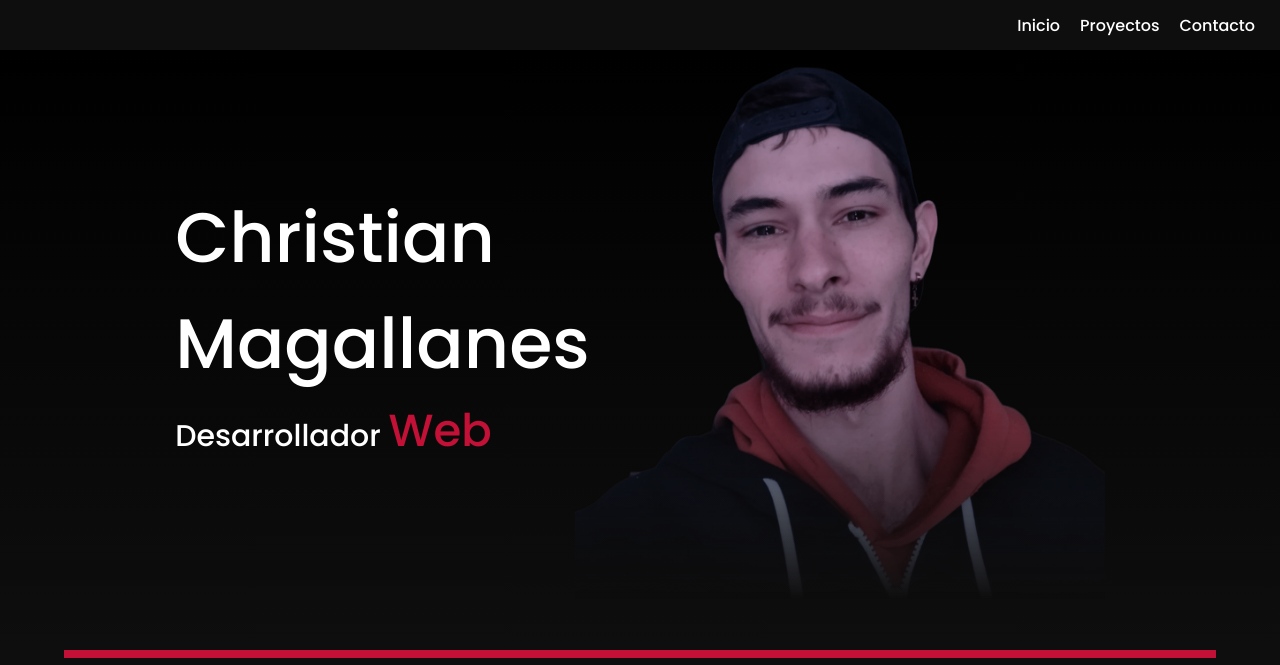
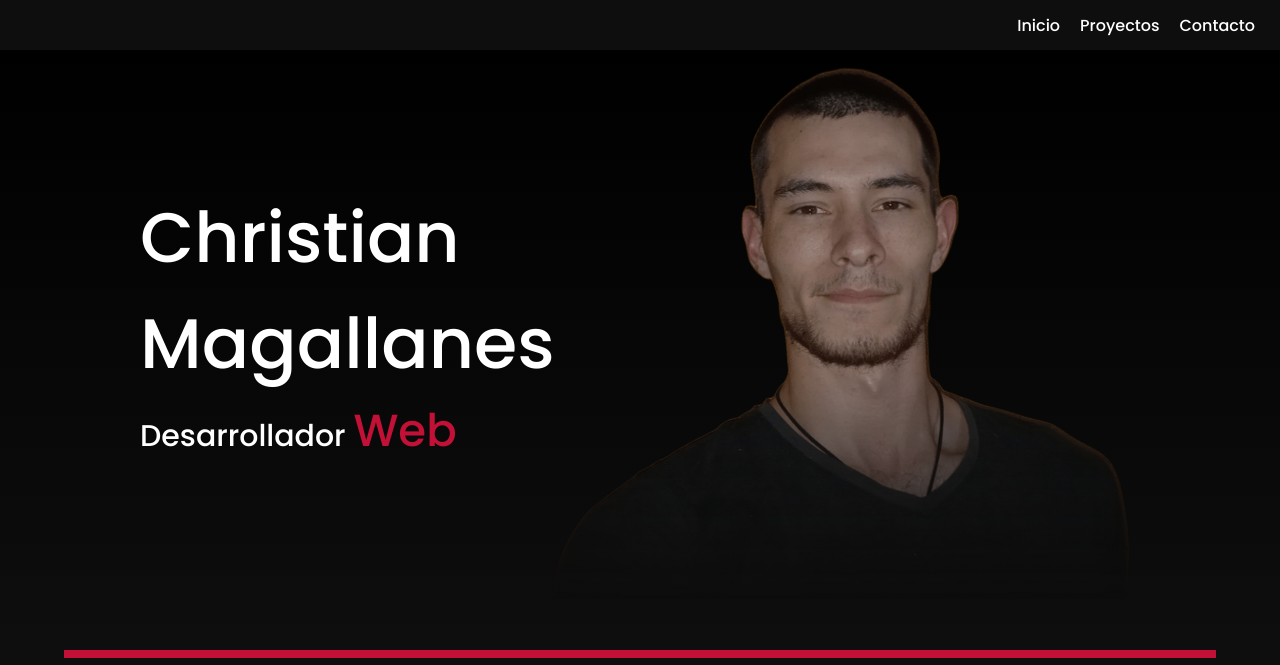
Before and after one commit to ChristianMagallanes24/christian-dev, a plain HTML site: page index.html in a window 1280 px wide. Shown: the top 665 px of the page. Drawn offline with nearby package versions, Linux system fonts and the light colour scheme.

Commit message:
finalizando portfolio

```diff
--- a/index.html
+++ b/index.html
@@ -40,7 +40,7 @@
             </div>
             <!--Imagen-->
             <div class="imgContainer">
-                <img src="./assets/perfilheader.png" alt="Perfil de Christian">
+                <img src="./assets/hd.png" alt="Perfil de Christian">
             </div>
         </div>
     </header>
```
Also changed, not shown: assets/hd.png (added).
